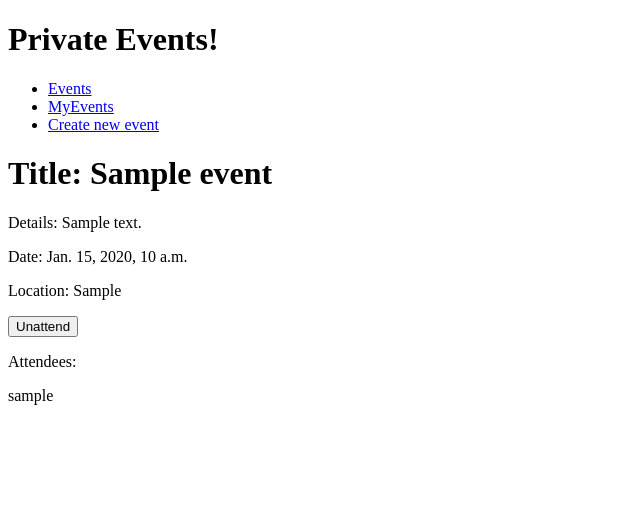
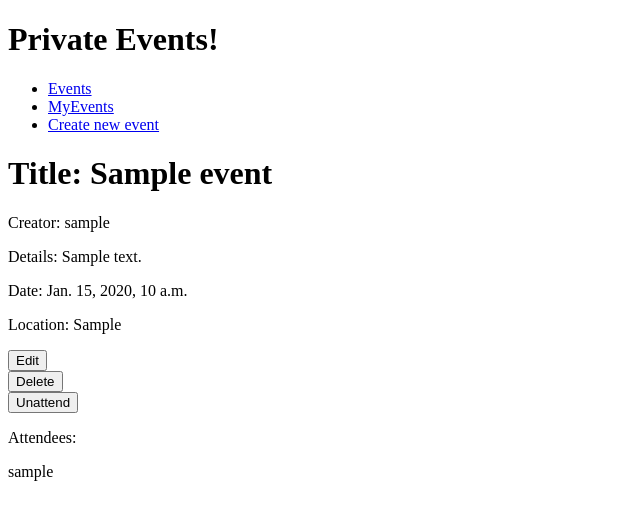
Before and after one commit to S3nsu1k4n/private_events_django, a Django app: page /app/events/1 in a window 1280 px wide. Shown: the top 520 px of the page, without its empty margins (0-640 px from the left). Run offline with Django 4.2, Linux system fonts and the light colour scheme; a user stored in the database is signed in; tables that the repository leaves empty hold one stand-in row (values such as "Sample post").

Commit message:
add edit and delete of button

```diff
--- a/app/models.py
+++ b/app/models.py
@@ -44,6 +44,9 @@ class Event(models.Model):
   def is_attendee(self, user: str) -> bool:
     return True if self.attendees.filter(username=user) else False
 
+  def is_creator(self, user: str) -> bool:
+    return True if self.creator == user else False
+
   @classmethod
   def past(self):
     return self.objects.filter(date__lte=datetime.now())
--- a/app/templates/app/event_detail.html
+++ b/app/templates/app/event_detail.html
@@ -2,9 +2,31 @@
 
 {% block content %}
   <h1>Title: {{ event.title }}</h1>
+  <p>Creator: {{ event.creator }}</p>
   <p>Details: {{ event.details }}</p>
   <p>Date: {{ event.date }}</p>
   <p>Location: {{ event.location }}</p>
+
+
+  {% if user_is_creator %}
+  <div>
+    <div class="edit-form">
+      <form action="{% url 'event-update' pk=event.pk %}" method="get">
+          {% csrf_token %}
+          <input type="submit" value="Edit" class="edit-button">
+      </form>
+    </div>
+  </div>
+
+  <div>
+    <div class="delete-form">
+      <form action="{% url 'event-delete' pk=event.pk %}" method="get">
+          {% csrf_token %}
+          <input type="submit" value="Delete" class="delete-button">
+      </form>
+    </div>
+  </div>
+  {% endif %}
 
   {% if user_is_attendee %}
     <div class="unattend-form">
--- a/app/urls.py
+++ b/app/urls.py
@@ -8,4 +8,6 @@ urlpatterns = [
   path('events/create', views.EventCreateView.as_view(), name='event_create'),
   path('events/<int:pk>/attend', views.event_attend, name='event-attend'),
   path('events/<int:pk>/unattend', views.event_unattend, name='event-unattend'),
+  path('events/<int:pk>/edit', views.EventUpdateView.as_view(), name='event-update'),
+  path('events/<int:pk>/delete', views.event_delete, name='event-delete'),
 ]
--- a/app/views.py
+++ b/app/views.py
@@ -1,12 +1,14 @@
 from typing import Any
 from django.db.models.query import QuerySet
+from django.http.response import HttpResponse
 from django.shortcuts import render, redirect, get_object_or_404
 from django.urls import reverse, reverse_lazy
-from django.http import HttpRequest, HttpResponse
+from django.http import HttpRequest, HttpResponse, HttpResponseRedirect, HttpResponseNotAllowed
 from django.conf import settings
 from django.views import generic
-from django.views.generic.edit import CreateView
+from django.views.generic.edit import CreateView, UpdateView
 from django.contrib.auth.mixins import LoginRequiredMixin
+from django.contrib.auth.decorators import login_required
 
 from datetime import datetime
 
@@ -28,10 +30,11 @@ class EventDetailView(generic.DetailView):
   def get_context_data(self, **kwargs: Any) -> dict[str, Any]:
     context = super().get_context_data(**kwargs)
     context['user_is_attendee'] = self.object.is_attendee(self.request.user)
+    context['user_is_creator'] = self.object.is_creator(self.request.user)
     return context
 
 
-class EventCreateView(LoginRequiredMixin,  CreateView):
+class EventCreateView(LoginRequiredMixin, CreateView):
   model = Event
   fields = ['title', 'details', 'date', 'location']
   success_url = reverse_lazy('index')
@@ -42,6 +45,25 @@ class EventCreateView(LoginRequiredMixin,  CreateView):
     self.object.attendees.add(self.request.user)
     return super().form_valid(form)
 
+
+class EventUpdateView(LoginRequiredMixin, UpdateView):
+  model = Event
+  fields = ['title', 'details', 'date', 'location']
+  success_url = reverse_lazy('index')
+
+  def dispatch(self, request: HttpRequest, *args: Any, **kwargs: Any) -> HttpResponse:
+    event = self.get_object()
+    if request.user != event.creator:
+      return self.handle_no_permission()
+    return super().dispatch(request, *args, **kwargs)
+
+
+@login_required
+def event_delete(request: HttpRequest, pk: int) -> HttpResponse:
+  event = Event.objects.get(id=pk)
+  if event.creator == request.user:
+    event.delete()
+  return HttpResponseRedirect(reverse_lazy('index'))
 
 class UserShow(generic.ListView):
   model = Event
```
